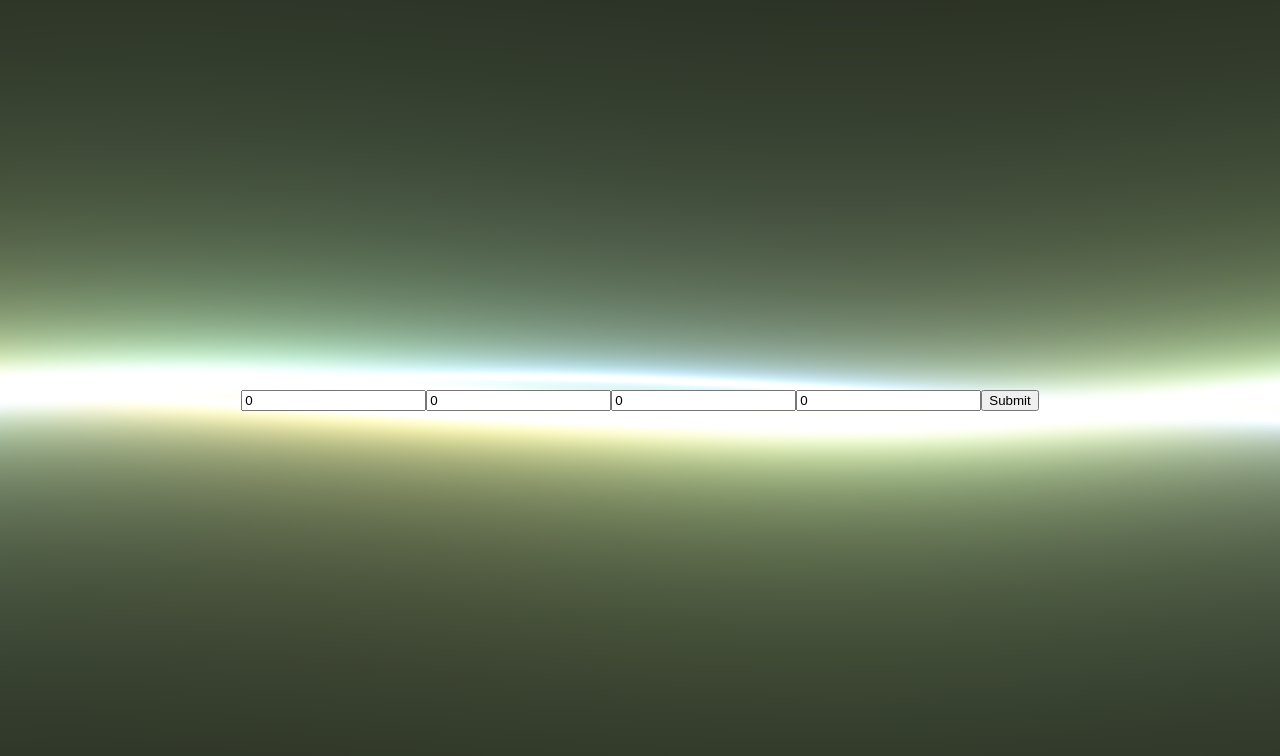
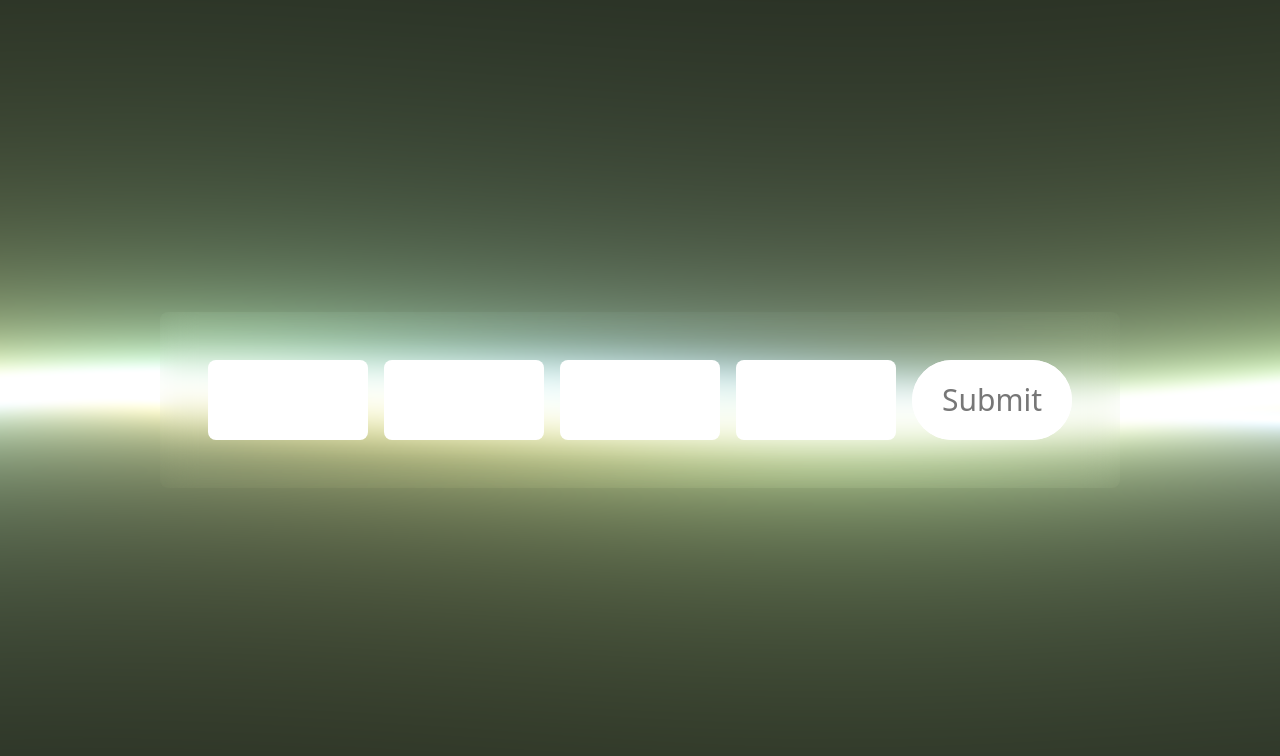
Before and after one commit to DIAWebOrg/DIAWeb-frontend, an Angular app: page / in a window 1280 px wide. Shown: the top 756 px of the page. Built offline with nearby package versions, Linux system fonts and the light colour scheme.

Commit message:
styles applied

```diff
--- a/package.json
+++ b/package.json
@@ -27,12 +27,15 @@
     "@angular/cli": "^18.0.2",
     "@angular/compiler-cli": "^18.0.0",
     "@types/jasmine": "~5.1.0",
+    "autoprefixer": "^10.4.19",
     "jasmine-core": "~5.1.0",
     "karma": "~6.4.0",
     "karma-chrome-launcher": "~3.2.0",
     "karma-coverage": "~2.2.0",
     "karma-jasmine": "~5.1.0",
     "karma-jasmine-html-reporter": "~2.1.0",
+    "postcss": "^8.4.38",
+    "tailwindcss": "^3.4.4",
     "typescript": "~5.4.2"
   }
 }
--- a/src/app/app.component.css
+++ b/src/app/app.component.css
@@ -1,22 +1,86 @@
-.main {
-    position: relative;
-    width: 100%;
-    height: 100vh;
-    display: flex;
-    justify-content: center;
-    align-items: center;
+.no-arrows::-webkit-inner-spin-button,
+  .no-arrows::-webkit-outer-spin-button {
+    -webkit-appearance: none;
+    margin: 0;
+  }
+  .no-arrows {
+    -moz-appearance: textfield; /* only for firefox */
+    appearance: none; /* the same as -moz-appearance but for all browsers */
+    font-size: 24px;
+  }
+
+  /* animation for the button */
+.btn:link,
+.btn:visited {
+    text-transform: uppercase;
+    text-decoration: none;
+    padding: 15px 40px;
+    display: inline-block;
+    border-radius: 100px;
+    transition: all .2s;
+    position: absolute;
 }
 
-.inputs {
-    display: flex;
-    flex-direction: row;
-    align-items: center;
-    z-index: 1;
+.btn:hover {
+    transform: translateY(-3px);
+    box-shadow: 0 10px 20px rgba(0, 0, 0, 0.2);
 }
 
-canvas {
+.btn:active {
+    transform: translateY(-1px);
+    box-shadow: 0 5px 10px rgba(0, 0, 0, 0.2);
+}
+
+.btn-white {
+    background-color: #fff;
+    color: #777;
+}
+
+.btn::after {
+    content: "";
+    display: inline-block;
+    height: 100%;
+    width: 100%;
+    border-radius: 100px;
     position: absolute;
     top: 0;
     left: 0;
-    z-index: 0;
+    z-index: -1;
+    transition: all .4s;
 }
+
+.btn-white::after {
+    background-color: #fff;
+}
+
+.btn:hover::after {
+    transform: scaleX(1.4) scaleY(1.6);
+    opacity: 0;
+}
+
+.btn-animated {
+    animation: moveInBottom 5s ease-out;
+    animation-fill-mode: backwards;
+}
+
+@keyframes moveInBottom {
+    0% {
+        opacity: 0;
+        transform: translateY(30px);
+    }
+
+    100% {
+        opacity: 1;
+        transform: translateY(0px);
+    }
+}
+
+.smooth-border {
+  transition: border-color 0.3s ease-in-out, box-shadow 0.3s ease-in-out;
+  outline: none;
+}
+
+.smooth-border:focus {
+  box-shadow: 0 0 10px #9c27b0, 0 0 20px #9c27b0, 0 0 30px #9c27b0, 0 0 40px #9c27b0;
+  transition: box-shadow 0.3s ease-in-out;
+}
--- a/src/app/app.component.html
+++ b/src/app/app.component.html
@@ -1,14 +1,15 @@
-<main class="main">
-  <div class="inputs">
-    <input type="number" [(ngModel)]="input1" placeholder="Enter number 1">
-    <input type="number" [(ngModel)]="input2" placeholder="Enter number 2">
-    <input type="number" [(ngModel)]="input3" placeholder="Enter number 3">
-    <input type="number" [(ngModel)]="input4" placeholder="Enter number 4">
-    <button (click)="submitNumbers()">Submit</button>
+<main class="relative w-full min-h-screen flex justify-center items-center">
+  <div class="relative flex flex-row justify-center items-center z-10 backdrop-filter backdrop-blur-lg p-10 rounded-lg w-auto">
 
+    <input type="number" class="no-arrows text-center rounded-lg w-40 h-20 m-2 smooth-border" [(ngModel)]="input1">
+    <input type="number" class="no-arrows text-center rounded-lg w-40 h-20 m-2 smooth-border" [(ngModel)]="input2">
+    <input type="number" class="no-arrows text-center rounded-lg w-40 h-20 m-2 smooth-border" [(ngModel)]="input3">
+    <input type="number" class="no-arrows text-center rounded-lg w-40 h-20 m-2 smooth-border" [(ngModel)]="input4">
+
+    <button class="btn btn-white btn-animate w-40 h-20 m-2 text-3xl rounded-full transform" (click)="submitNumbers()">Submit</button>
     @if (apiResponse) {
     <pre>{{ apiResponse | json }}</pre>
     }
   </div>
-  <canvas id="canvas"></canvas>
+  <canvas id="canvas" class="absolute top-0 left-0 z-0"></canvas>
 </main>
--- a/src/app/app.component.ts
+++ b/src/app/app.component.ts
@@ -13,10 +13,10 @@ import { Observable } from 'rxjs';
 })
 export class AppComponent implements OnInit {
 
-  input1: number = 0;
-  input2: number = 0;
-  input3: number = 0;
-  input4: number = 0;
+  input1: number | null = null;
+  input2: number | null = null;
+  input3: number | null = null;
+  input4: number | null = null;
   apiResponse: any;
 
   constructor(private renderer: Renderer2, private el: ElementRef, private http: HttpClient) { }
@@ -52,7 +52,7 @@ export class AppComponent implements OnInit {
       }
     }
 
-    const observable: Observable<any> = this.http.post<any>('http://127.0.0.1:8000/api/predict_digits', { data });
+    /*const observable: Observable<any> = this.http.post<any>('http://127.0.0.1:8000/api/predict_digits', { data });
 
     observable.subscribe({
       next: (response: any) => {
@@ -62,6 +62,6 @@ export class AppComponent implements OnInit {
       error: (error: any) => {
         console.error('Error sending POST request', error);
       }
-    });
+    });*/
   }
 }
--- a/src/index.html
+++ b/src/index.html
@@ -2,7 +2,7 @@
 <html lang="en">
 <head>
   <meta charset="utf-8">
-  <title>myapp</title>
+  <title>DIAWeb</title>
   <base href="/">
   <meta name="viewport" content="width=device-width, initial-scale=1">
   <link rel="icon" type="image/x-icon" href="favicon.ico">
--- a/src/styles.css
+++ b/src/styles.css
@@ -1,3 +1,7 @@
+@tailwind base;
+@tailwind components;
+@tailwind utilities;
+
 body {
     margin: 0;
 }
--- /dev/null
+++ b/tailwind.config.js
@@ -0,0 +1,10 @@
+/** @type {import('tailwindcss').Config} */
+module.exports = {
+  content: [
+    './src/**/*.{html,js,ts,jsx,tsx}', // adjust this to match your file structure
+  ],
+  theme: {
+    extend: {},
+  },
+  plugins: [],
+}
```
Also changed, not shown: 1 other file (tests, documents, lock files or other folders).
